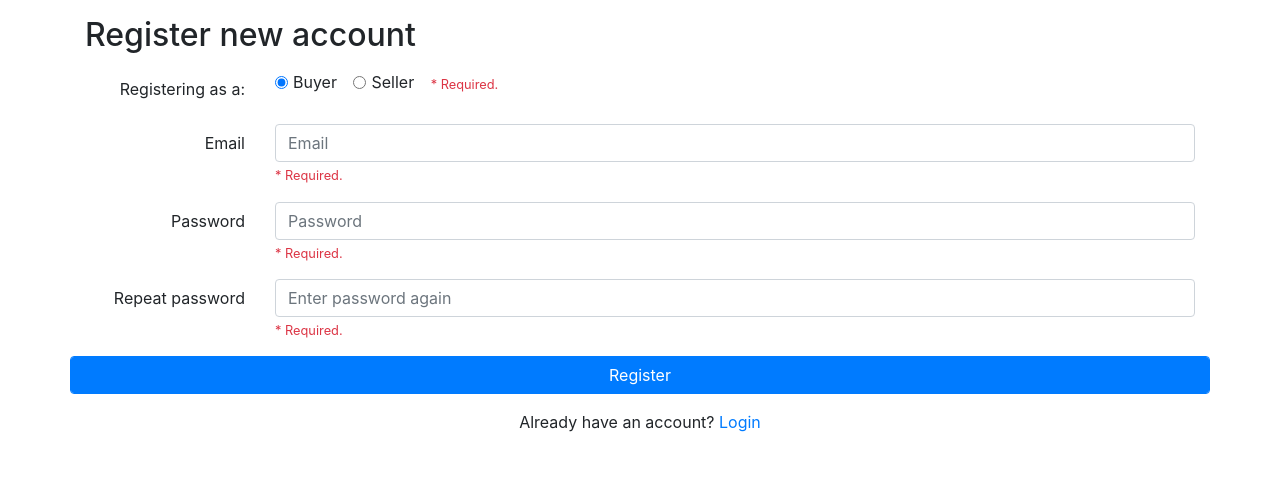
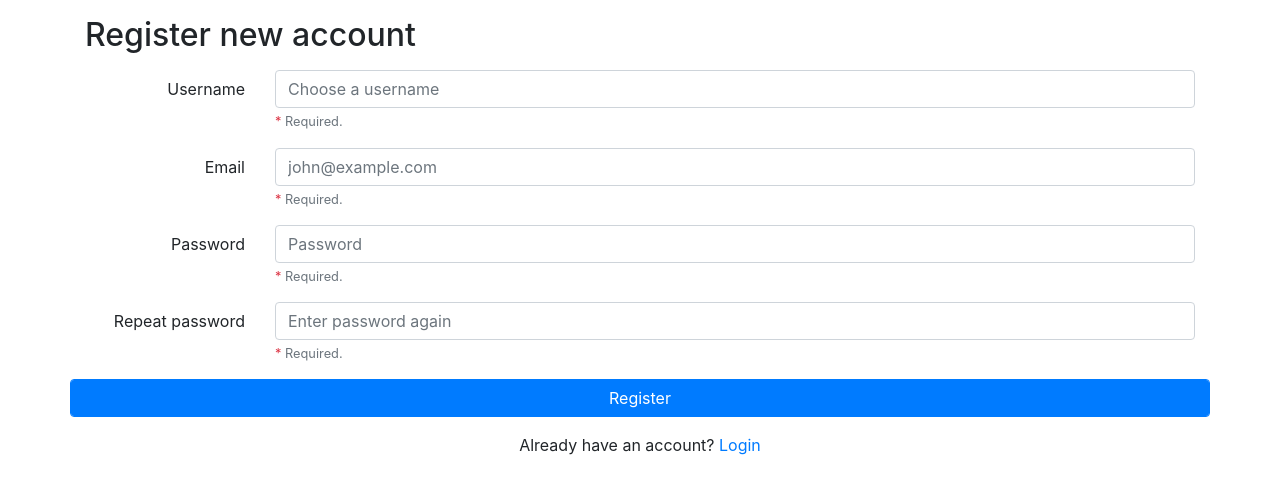
Before and after one commit to philip-hargreaves/php-fullstack-auction, a PHP site: page /register in a window 1280 px wide. Shown: the part 114-608 px from the top of the page. Run offline with PHP 8.4, Linux system fonts and the light colour scheme.

Commit message:
Integrate RegistrationService with controller and views

```diff
--- a/app/models/User.php
+++ b/app/models/User.php
@@ -14,7 +14,6 @@ class User
     // 2. RELATIONSHIP PROPERTIES (started empty, will be filled by repositories)
     private array $roles = [];  // roles will now be stored as role objects
 
-
     // 3. CONSTRUCTOR
     public function __construct(
         int $userID,
@@ -29,7 +28,6 @@ class User
         $this->password = $password;
         $this->isActive = (bool)$isActive;
     }
-
 
     // 4. BUSINESS LOGIC METHODS
     public function verifyPassword(string $password): bool
@@ -66,7 +64,6 @@ class User
     }
 
     // 6. GETTERS
-
     public function getUserID(): int
     {
         return $this->userID;
--- a/views/partials/header.php
+++ b/views/partials/header.php
@@ -1,14 +1,13 @@
 <?php
-// Start session
+// Start session and set default values
 if (session_status() === PHP_SESSION_NONE) {
     session_start();
 }
-// Only set default values if they don't exist (don't overwrite login state)
 if (!isset($_SESSION['logged_in'])) {
     $_SESSION['logged_in'] = false;
 }
-if (!isset($_SESSION['account_type'])) {
-    $_SESSION['account_type'] = null;
+if (!isset($_SESSION['role_names'])) {
+    $_SESSION['role_names'] = [];
 }
 ?>
 
@@ -17,29 +16,23 @@ if (!isset($_SESSION['account_type'])) {
 <head>
   <meta charset="utf-8">
   <meta name="viewport" content="width=device-width, initial-scale=1, shrink-to-fit=no">
-
   <!-- Bootstrap and FontAwesome CSS -->
   <link rel="stylesheet" href="/css/bootstrap.min.css">
   <link rel="stylesheet" href="https://cdnjs.cloudflare.com/ajax/libs/font-awesome/4.7.0/css/font-awesome.min.css">
-
   <!-- Custom CSS file -->
   <link rel="stylesheet" href="/css/custom.css">
-
   <title>My Auction Site</title>
 </head>
+<body>
 
-
-<body>
 
 <!-- Navbars -->
 <nav class="navbar navbar-expand-lg navbar-light bg-light mx-2">
   <a class="navbar-brand" href="/">Auction</a>
   <ul class="navbar-nav ml-auto">
     <li class="nav-item">
-
 <?php
-  // Displays either login or logout on the right, depending on user's
-  // current status (session).
+  // Display login/logout button based on login status
   if (isset($_SESSION['logged_in']) && $_SESSION['logged_in'] == true) {
     echo '<a class="nav-link" href="/logout">Logout</a>';
   }
@@ -55,8 +48,14 @@ if (!isset($_SESSION['account_type'])) {
 	<li class="nav-item mx-1">
       <a class="nav-link" href="/">Browse</a>
     </li>
+
       <?php
-  if (isset($_SESSION['account_type']) && $_SESSION['account_type'] == 'buyer') {
+      // Display navigation links based on user roles
+      $roleNames = $_SESSION['role_names'] ?? [];
+      $isBuyer  = in_array('buyer', $roleNames, true);
+      $isSeller = in_array('seller', $roleNames, true);
+
+      if ($isBuyer) {
           echo('
     <li class="nav-item mx-1">
       <a class="nav-link" href="/mybids">My Bids</a>
@@ -65,7 +64,8 @@ if (!isset($_SESSION['account_type'])) {
       <a class="nav-link" href="/recommendations">Recommended</a>
     </li>');
       }
-  if (isset($_SESSION['account_type']) && $_SESSION['account_type'] == 'seller') {
+
+      if ($isSeller) {
           echo('
     <li class="nav-item mx-1">
       <a class="nav-link" href="/my-listings">My Listings</a>
@@ -78,7 +78,8 @@ if (!isset($_SESSION['account_type'])) {
   </ul>
 </nav>
 
-<!-- Error/Success Messages -->
+
+<!-- Display login error messages -->
 <?php if (isset($_SESSION['login_error'])): ?>
     <div class="alert alert-danger alert-dismissible fade show mx-2 mt-2" role="alert">
         <?php echo htmlspecialchars($_SESSION['login_error']); ?>
@@ -89,6 +90,7 @@ if (!isset($_SESSION['account_type'])) {
     <?php unset($_SESSION['login_error']); ?>
 <?php endif; ?>
 
+<!-- Display login success message -->
 <?php if (isset($_SESSION['login_success'])): ?>
     <div class="alert alert-success alert-dismissible fade show mx-2 mt-2" role="alert">
         <?php echo htmlspecialchars($_SESSION['login_success']); ?>
@@ -98,6 +100,7 @@ if (!isset($_SESSION['account_type'])) {
     </div>
     <?php unset($_SESSION['login_success']); ?>
 <?php endif; ?>
+
 
 <!-- Login modal -->
 <div class="modal fade" id="loginModal">
@@ -124,7 +127,6 @@ if (!isset($_SESSION['account_type'])) {
           </form>
         <div class="text-center">or <a href="/register">create an account</a></div>
       </div>
-
     </div>
   </div>
 </div>
--- a/views/register.view.php
+++ b/views/register.view.php
@@ -1,55 +1,110 @@
 <?php
-require base_path("views/partials/header.php");
+require base_path('views/partials/header.php');
 ?>
 
 <div class="container">
     <h2 class="my-3">Register new account</h2>
 
-<form method="POST" action="process_registration.php">
+    <!-- Flash errors -->
+    <?php if (!empty($_SESSION['registration_errors'])): ?>
+        <div class="alert alert-danger">
+            <ul class="mb-0">
+                <?php foreach ($_SESSION['registration_errors'] as $error): ?>
+                    <li><?php echo htmlspecialchars($error); ?></li>
+                <?php endforeach; ?>
+            </ul>
+        </div>
+        <?php unset($_SESSION['registration_errors']); ?>
+    <?php endif; ?>
+
+    <!-- Flash success -->
+    <?php if (!empty($_SESSION['registration_success'])): ?>
+        <div class="alert alert-success">
+            <?php echo htmlspecialchars($_SESSION['registration_success']); ?>
+        </div>
+        <?php unset($_SESSION['registration_success']); ?>
+    <?php endif; ?>
+
+    <!-- Registration form -->
+    <form method="POST" action="/register">
+        <!-- Username -->
         <div class="form-group row">
-        <label for="accountType" class="col-sm-2 col-form-label text-right">Registering as a:</label>
+            <label for="username" class="col-sm-2 col-form-label text-right">Username</label>
             <div class="col-sm-10">
-            <div class="form-check form-check-inline">
-                <input class="form-check-input" type="radio" name="accountType" id="accountBuyer" value="buyer" checked>
-                <label class="form-check-label" for="accountBuyer">Buyer</label>
-            </div>
-            <div class="form-check form-check-inline">
-                <input class="form-check-input" type="radio" name="accountType" id="accountSeller" value="seller">
-                <label class="form-check-label" for="accountSeller">Seller</label>
-            </div>
-            <small id="accountTypeHelp" class="form-text-inline text-muted"><span class="text-danger">* Required.</span></small>
+                <input
+                    type="text"
+                    class="form-control"
+                    id="username"
+                    name="username"
+                    placeholder="Choose a username"
+                    value="<?php echo htmlspecialchars($_SESSION['old_registration_username'] ?? ''); ?>"
+                    required
+                >
+                <small class="form-text text-muted"><span class="text-danger">*</span> Required.</small>
             </div>
         </div>
+
+        <!-- Email -->
         <div class="form-group row">
             <label for="email" class="col-sm-2 col-form-label text-right">Email</label>
             <div class="col-sm-10">
-            <input type="text" class="form-control" id="email" placeholder="Email">
-            <small id="emailHelp" class="form-text text-muted"><span class="text-danger">* Required.</span></small>
+                <input
+                    type="email"
+                    class="form-control"
+                    id="email"
+                    name="email"
+                    placeholder="john@example.com"
+                    value="<?php echo htmlspecialchars($_SESSION['old_registration_email'] ?? ''); ?>"
+                    required
+                >
+                <small class="form-text text-muted"><span class="text-danger">*</span> Required.</small>
             </div>
         </div>
+
+        <!-- Password -->
         <div class="form-group row">
             <label for="password" class="col-sm-2 col-form-label text-right">Password</label>
             <div class="col-sm-10">
-            <input type="password" class="form-control" id="password" placeholder="Password">
-            <small id="passwordHelp" class="form-text text-muted"><span class="text-danger">* Required.</span></small>
+                <input
+                    type="password"
+                    class="form-control"
+                    id="password"
+                    name="password"
+                    placeholder="Password"
+                    required
+                >
+                <small class="form-text text-muted"><span class="text-danger">*</span> Required.</small>
             </div>
         </div>
+
+        <!-- Password confirmation -->
         <div class="form-group row">
-        <label for="passwordConfirmation" class="col-sm-2 col-form-label text-right">Repeat password</label>
+            <label for="password_confirmation" class="col-sm-2 col-form-label text-right">Repeat password</label>
             <div class="col-sm-10">
-            <input type="password" class="form-control" id="passwordConfirmation" placeholder="Enter password again">
-            <small id="passwordConfirmationHelp" class="form-text text-muted"><span class="text-danger">* Required.</span></small>
+                <input
+                    type="password"
+                    class="form-control"
+                    id="password_confirmation"
+                    name="password_confirmation"
+                    placeholder="Enter password again"
+                    required
+                >
+                <small class="form-text text-muted"><span class="text-danger">*</span> Required.</small>
             </div>
         </div>
+
+        <!-- Submit -->
         <div class="form-group row">
             <button type="submit" class="btn btn-primary form-control">Register</button>
         </div>
     </form>
 
-<div class="text-center">Already have an account? <a href="" data-toggle="modal" data-target="#loginModal">Login</a>
-
+    <!-- Login link -->
+    <div class="text-center">
+        Already have an account? <a href="" data-toggle="modal" data-target="#loginModal">Login</a>
+    </div>
 </div>
 
-
-
-<?php require base_path("views/partials/footer.php");
+<?php
+unset($_SESSION['old_registration_username'], $_SESSION['old_registration_email']);
+require base_path('views/partials/footer.php');
```
Also changed, not shown: app/services/RegistrationService.php (+4 -10 lines), controllers/auth/register.store.php (+3 -4 lines). Lines whose indentation alone changed are shown as unchanged.
